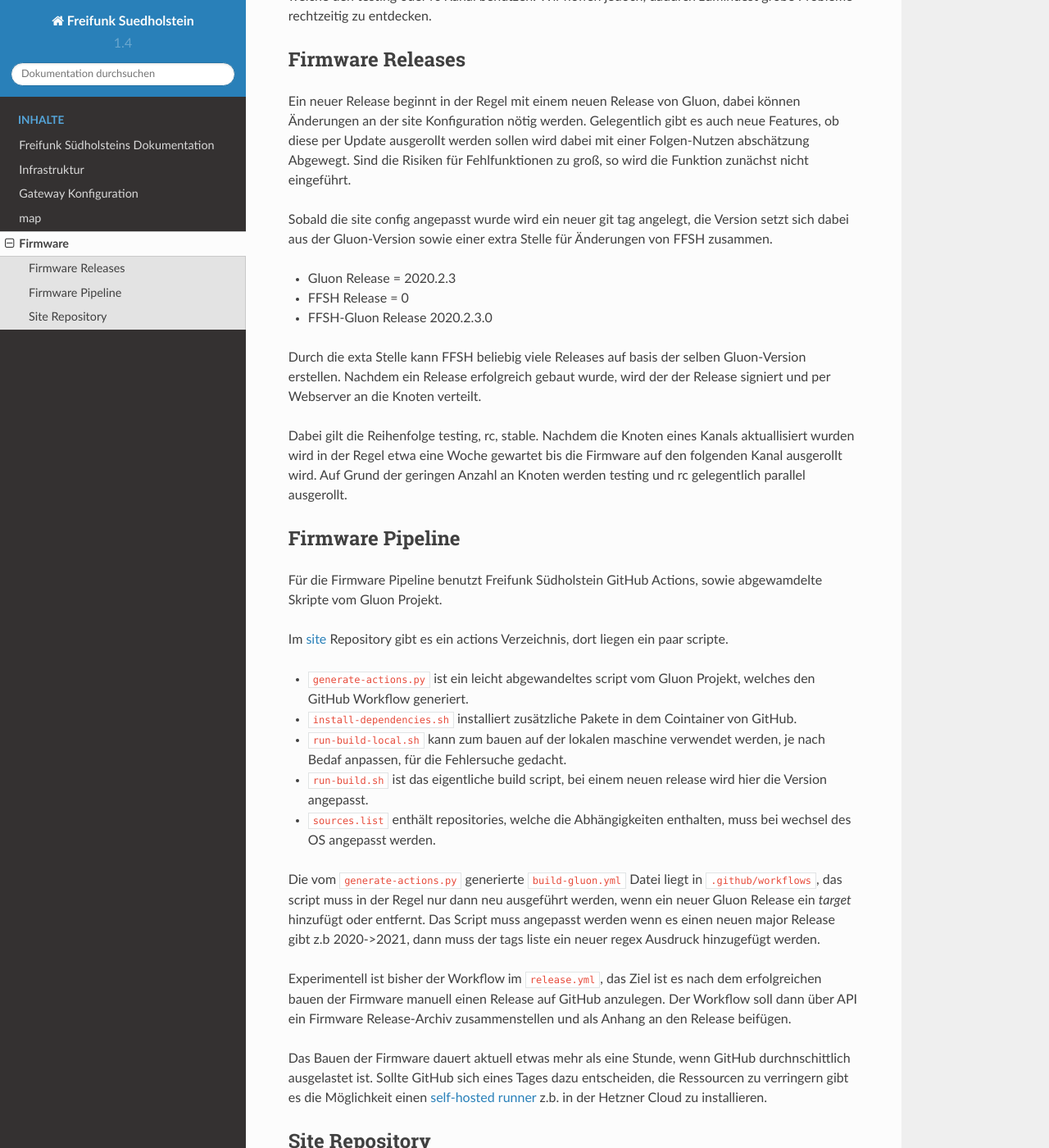
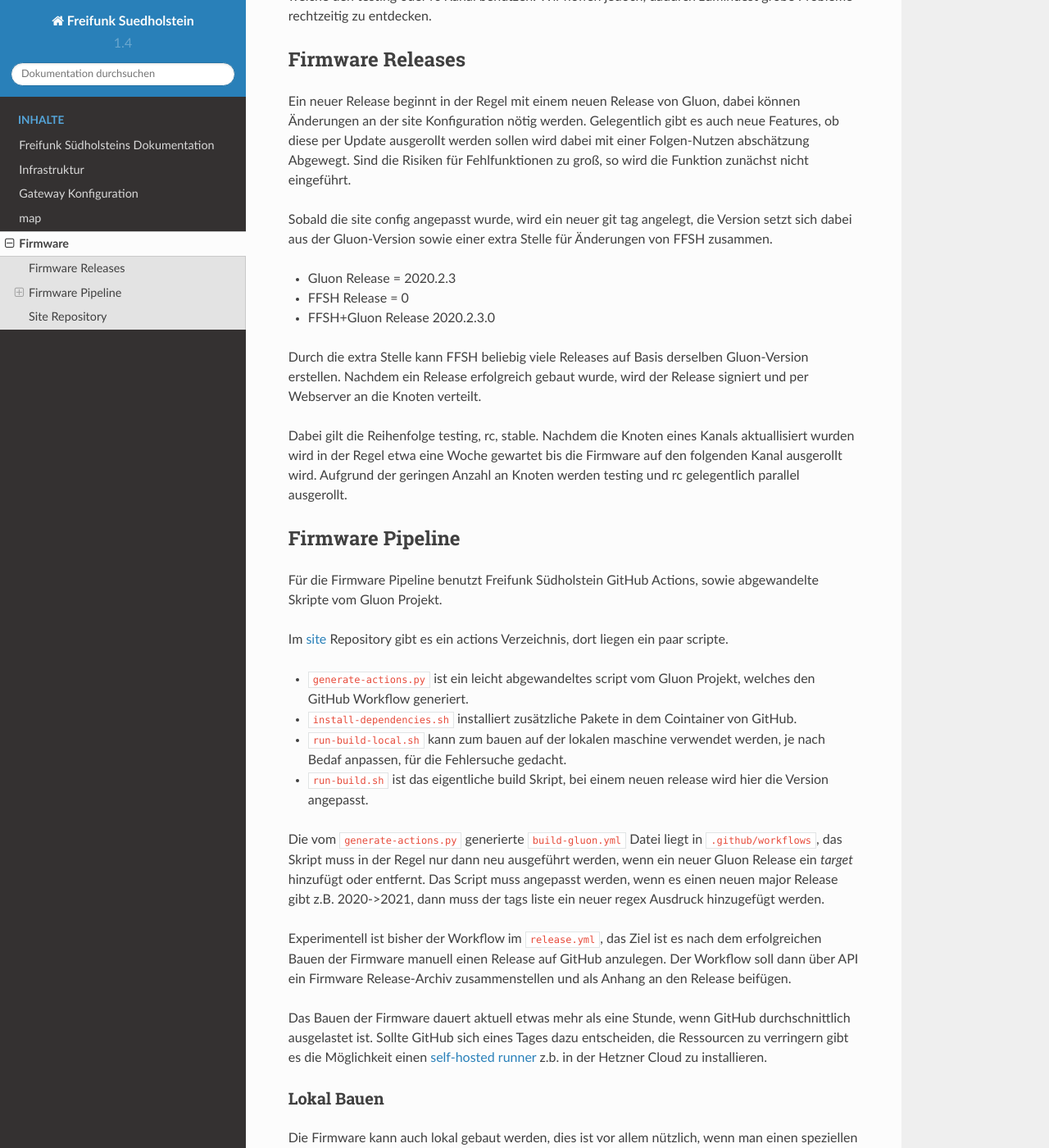
Before and after one commit to ffsh/docs, a Sphinx documentation site: the page built from docs/firmware.rst, in a window 1280 px wide and 1400 px high, scrolled down 464 px. Shown: the whole window at 82% size. Built offline with Sphinx 7.4.7 and the Read the Docs theme 2.0.0, drawn with Linux system fonts in a browser that asks for light colours; some of the changed text lies outside the part shown.

Commit message:
fixes und erweiterungen

```diff
--- a/docs/firmware.rst
+++ b/docs/firmware.rst
@@ -23,42 +21,60 @@
 Gelegentlich gibt es auch neue Features, ob diese per Update ausgerollt werden sollen wird dabei mit einer Folgen-Nutzen abschätzung Abgewegt.
 Sind die Risiken für Fehlfunktionen zu groß, so wird die Funktion zunächst nicht eingeführt.
 
-Sobald die site config angepasst wurde wird ein neuer git tag angelegt, die Version setzt sich dabei aus der Gluon-Version sowie einer extra Stelle für
+Sobald die site config angepasst wurde, wird ein neuer git tag angelegt, die Version setzt sich dabei aus der Gluon-Version sowie einer extra Stelle für
 Änderungen von FFSH zusammen.
 
 - Gluon Release = 2020.2.3
 - FFSH Release = 0
-- FFSH-Gluon Release 2020.2.3.0
+- FFSH+Gluon Release 2020.2.3.0
 
-Durch die exta Stelle kann FFSH beliebig viele Releases auf basis der selben Gluon-Version erstellen.
-Nachdem ein Release erfolgreich gebaut wurde, wird der der Release signiert und per Webserver an die Knoten verteilt.
+Durch die extra Stelle kann FFSH beliebig viele Releases auf Basis derselben Gluon-Version erstellen.
+Nachdem ein Release erfolgreich gebaut wurde, wird der Release signiert und per Webserver an die Knoten verteilt.
 
 Dabei gilt die Reihenfolge testing, rc, stable. Nachdem die Knoten eines Kanals aktuallisiert wurden wird in der Regel etwa eine Woche gewartet bis die
 Firmware auf den folgenden Kanal ausgerollt wird.
-Auf Grund der geringen Anzahl an Knoten werden testing und rc gelegentlich parallel ausgerollt.
+Aufgrund der geringen Anzahl an Knoten werden testing und rc gelegentlich parallel ausgerollt.
 
 Firmware Pipeline
 *****************
-Für die Firmware Pipeline benutzt Freifunk Südholstein GitHub Actions, sowie abgewamdelte Skripte vom Gluon Projekt.
+Für die Firmware Pipeline benutzt Freifunk Südholstein GitHub Actions, sowie abgewandelte Skripte vom Gluon Projekt.
 
 Im `site <https://github.com/ffsh/site>`_ Repository gibt es ein actions Verzeichnis, dort liegen ein paar scripte.
 
 - :code:`generate-actions.py` ist ein leicht abgewandeltes script vom Gluon Projekt, welches den GitHub Workflow generiert.
 - :code:`install-dependencies.sh` installiert zusätzliche Pakete in dem Cointainer von GitHub.
 - :code:`run-build-local.sh` kann zum bauen auf der lokalen maschine verwendet werden, je nach Bedaf anpassen, für die Fehlersuche gedacht.
-- :code:`run-build.sh` ist das eigentliche build script, bei einem neuen release wird hier die Version angepasst.
-- :code:`sources.list` enthält repositories, welche die Abhängigkeiten enthalten, muss bei wechsel des OS angepasst werden.
+- :code:`run-build.sh` ist das eigentliche build Skript, bei einem neuen release wird hier die Version angepasst.
 
-Die vom :code:`generate-actions.py` generierte :code:`build-gluon.yml` Datei liegt in :code:`.github/workflows`, das script muss in der Regel nur dann neu ausgeführt werden,
+Die vom :code:`generate-actions.py` generierte :code:`build-gluon.yml` Datei liegt in :code:`.github/workflows`, das Skript muss in der Regel nur dann neu ausgeführt werden,
 wenn ein neuer Gluon Release ein *target* hinzufügt oder entfernt.
-Das Script muss angepasst werden wenn es einen neuen major Release gibt z.b 2020->2021, dann muss der tags liste ein neuer regex Ausdruck hinzugefügt werden.
+Das Script muss angepasst werden, wenn es einen neuen major Release gibt z.B. 2020->2021, dann muss der tags liste ein neuer regex Ausdruck hinzugefügt werden.
 
-Experimentell ist bisher der Workflow im :code:`release.yml`, das Ziel ist es nach dem erfolgreichen bauen der Firmware manuell einen Release auf GitHub anzulegen.
+Experimentell ist bisher der Workflow im :code:`release.yml`, das Ziel ist es nach dem erfolgreichen Bauen der Firmware manuell einen Release auf GitHub anzulegen.
 Der Workflow soll dann über API ein Firmware Release-Archiv zusammenstellen und als Anhang an den Release beifügen.
 
-Das Bauen der Firmware dauert aktuell etwas mehr als eine Stunde, wenn GitHub durchnschittlich ausgelastet ist. Sollte GitHub sich eines Tages dazu entscheiden, die
+Das Bauen der Firmware dauert aktuell etwas mehr als eine Stunde, wenn GitHub durchschnittlich ausgelastet ist. Sollte GitHub sich eines Tages dazu entscheiden, die
 Ressourcen zu verringern gibt es die Möglichkeit einen `self-hosted runner <https://docs.github.com/en/actions/hosting-your-own-runners/about-self-hosted-runners>`_ z.b.
 in der Hetzner Cloud zu installieren.
 
+Lokal Bauen
+-----------
+
+Die Firmware kann auch lokal gebaut werden, dies ist vor allem nützlich, wenn man einen speziellen release erstellen möchte, oder zur Fehlersuche.
+
+Dafür können natürlich ganz klassisch alle Abhängigkeiten installiert werden, Infos gibt es in der `Gluon Dokumentation <https://gluon.readthedocs.io/en/latest/user/getting_started.html#getting-started>`_.
+Allerdings kann es dabei leicht zu Problemen kommen, alternativ liegt im site Repository ein Dockerfile.
+
+.. code-block:: bash
+
+   docker build . --tag gluon
+   docker run --name gluon --mount type=bind,source=$(pwd),target=/gluon gluon
+
+
 Site Repository
 ***************
+
+Das site Repository wird auf `GitHub <https://github.com/ffsh/site>`__ gehostet. Es gibt einen main branch, auf diesem Branch findet die hauptsächliche Entwicklung statt.
+Daneben kann es feature branches geben, die ausgehend vom main branch eine experimentelle oder abweichende Funktionalität mitbringen.
+
+Es gibt kein Changelog im Repository, auf `freifunk-suedholstein.de <https://freifunk-suedholstein.de/tag/firmware/>`_ sind alle Beiträge zur Firmware getagt und man kann einen schnellen Überblick über die Veränderungen bekommen.
```
Also changed, not shown: other parts of docs/firmware.rst (+1 -3 lines).
